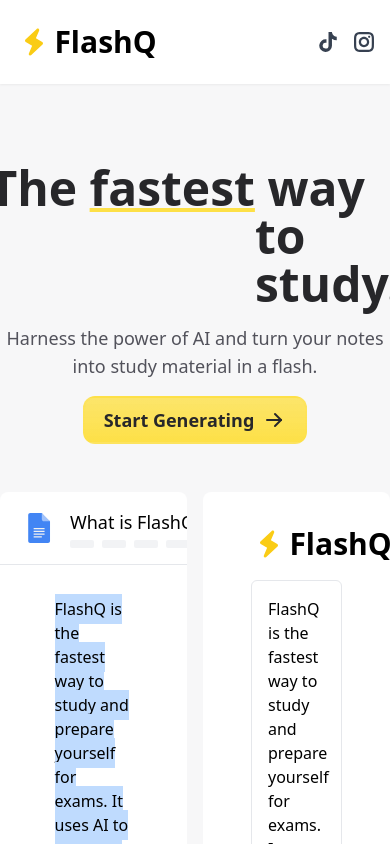
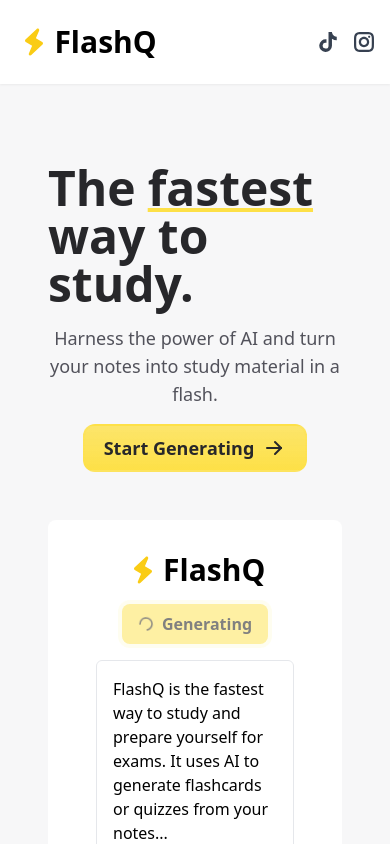
Before and after one commit to AndrewH06/FlashQ, a Next.js app: page / in a window 390 px wide. Shown: the top 844 px of the page. Built offline with nearby package versions, Linux system fonts and the light colour scheme.

Commit message:
✨ Mobile responsive

```diff
--- a/pages/components/Animation.tsx
+++ b/pages/components/Animation.tsx
@@ -1,4 +1,4 @@
-import { useState } from "react";
+import { useEffect, useState } from "react";
 import Cards from "./Animation/Cards";
 import Generator from "./Animation/Generator";
 import Notes from "./Animation/Notes";
@@ -7,13 +7,44 @@
 
 const Animation = () => {
   const [stage, setStage] = useState<Stages>("notes");
+  const [width, setWidth] = useState<number>();
+  const [isMobile, setIsMobile] = useState<boolean>(false);
 
-  const notes = `FlashQ is the fastest way to study and prepare yourself for exams. It uses AI to generate flashcards or quizzes from your notes. FlashQ saves you from the hassle of retyping your notes into studyable questions. You focus on the notes, we will do the rest. It's as simple as pasting your notes and clicking a button! You can then study these flashcards and test yourself to prepare for your exam.`;
+  useEffect(() => {
+    if (typeof window !== "undefined") {
+      const handleResize = function (): void {
+        setWidth(window.innerWidth);
+      };
+      window.addEventListener("resize", handleResize);
+      handleResize();
+      return () => window.removeEventListener("resize", handleResize);
+    }
+  }, []);
+
+  useEffect(() => {
+    if (!width || width <= 768) {
+      setIsMobile(true);
+    } else setIsMobile(false);
+  }, [width]);
+
+  const notes = isMobile
+    ? `FlashQ is the fastest way to study and prepare yourself for exams. It uses AI to generate flashcards or quizzes from your notes...`
+    : `FlashQ is the fastest way to study and prepare yourself for exams. It uses AI to generate flashcards or quizzes from your notes. FlashQ saves you from the hassle of retyping your notes into studyable questions. You focus on the notes, we will do the rest. It's as simple as pasting your notes and clicking a button! You can then study these flashcards and test yourself to prepare for your exam.`;
 
   return (
-    <div className="flex gap-4 w-full justify-center">
-      <Notes stage={stage} setStage={setStage} text={notes} />
-      <Generator stage={stage} setStage={setStage} text={notes} />
+    <div className="flex gap-4 w-full justify-center min-h-[240px]">
+      <Notes
+        isMobile={isMobile}
+        stage={stage}
+        setStage={setStage}
+        text={notes}
+      />
+      <Generator
+        isMobile={isMobile}
+        stage={stage}
+        setStage={setStage}
+        text={notes}
+      />
       <Cards stage={stage} setStage={setStage} />
     </div>
   );
--- a/pages/components/Animation/Cards.tsx
+++ b/pages/components/Animation/Cards.tsx
@@ -29,7 +29,7 @@
         <motion.div
           initial={{ opacity: 0 }}
           animate={{ opacity: 1, transition: { delay: 0.5 } }}
-          className="absolute w-full max-w-[45%]">
+          className="absolute flex w-full justify-center">
           <FlashCardPreview text={cards} key={0} />
         </motion.div>
       )}
--- a/pages/components/Animation/Generator.tsx
+++ b/pages/components/Animation/Generator.tsx
@@ -4,9 +4,14 @@
 import { TiFlash } from "react-icons/ti";
 import { BiLoaderAlt } from "react-icons/bi";
 
-type Props = { stage: Stages; setStage: (stage: Stages) => void; text: string };
+type Props = {
+  isMobile: boolean;
+  stage: Stages;
+  setStage: (stage: Stages) => void;
+  text: string;
+};
 
-const Generator: React.FC<Props> = ({ stage, setStage, text }) => {
+const Generator: React.FC<Props> = ({ isMobile, stage, setStage, text }) => {
   const generateButtonRef = useRef<HTMLButtonElement>(null);
   const [pasteText, setPasteText] = useState<boolean>(false);
 
@@ -33,7 +38,7 @@
           exit={{ opacity: 0 }}
           className="relative bg-white w-full rounded-lg overflow-scroll">
           <div className="relative px-12 py-8 flex flex-col items-center justify-center">
-            <div className="flex items-center gap-2 w-full justify-between mb-4">
+            <div className="flex flex-col gap-4 md:gap-2 md:flex-row items-center w-full justify-between mb-4">
               <h1 className="flex gap-[0.15rem] justify-center text-3xl font-bold">
                 <TiFlash className="text-yellow-400 text-4xl" />
                 FlashQ
--- a/pages/components/Animation/Notes.tsx
+++ b/pages/components/Animation/Notes.tsx
@@ -6,12 +6,13 @@
 import GoogleDocsLogo from "./GoogleDocsLogo";
 
 type Props = {
+  isMobile: boolean;
   stage: Stages;
   setStage: (stage: Stages) => void;
   text: string;
 };
 
-const Notes: React.FC<Props> = ({ stage, setStage, text }) => {
+const Notes: React.FC<Props> = ({ isMobile, stage, setStage, text }) => {
   const [currentCharHighlight, setCurrentCharHighlight] = useState<number>(0);
 
   const chars = Array.from({ length: text?.length }).map((_, i) => {
@@ -46,12 +47,12 @@
 
   return (
     <AnimatePresence>
-      {stage === "notes" || stage === "generator" ? (
+      {stage === "notes" || (stage === "generator" && !isMobile) ? (
         <motion.div
           initial={{ opacity: 0, x: 30 }}
           animate={{ opacity: 1, x: 0 }}
           exit={{ opacity: 0 }}
-          className="bg-white w-full max-w-[50%] rounded-lg overflow-scroll">
+          className="absolute md:relative bg-white w-full max-w-[80%] md:max-w-[50%] rounded-lg overflow-scroll">
           <div className="flex items-center justify-between w-full border-b border-black-20 py-4 px-6">
             <div className="flex items-center gap-4">
               <GoogleDocsLogo className="text-3xl" />
@@ -67,9 +68,11 @@
                 </div>
               </div>
             </div>
-            <div>
-              <div className="h-10 w-10 bg-gray-200/50 rounded-full" />
-            </div>
+            {!isMobile && (
+              <div>
+                <div className="h-10 w-10 bg-gray-200/50 rounded-full" />
+              </div>
+            )}
           </div>
           <div className="relative px-16 py-8 flex flex-col items-center justify-center">
             <p className="overflow">
--- a/pages/components/FlashCardPreview.tsx
+++ b/pages/components/FlashCardPreview.tsx
@@ -37,10 +37,10 @@
     return <div className="text-center">Error, please try again later.</div>;
 
   return (
-    <div className="flex flex-col w-full gap-2">
+    <div className="flex flex-col w-full max-w-[320px] md:max-w-[650px] gap-2">
       <div className="flex gap-2 items-center">
         <div
-          className="flex min-h-[325px] w-full transition-all duration-150"
+          className="flex min-h-[240px] md:min-h-[325px] w-full transition-all duration-150"
           style={{
             transform: leave ? "translateX(-75px)" : "",
             opacity: leave ? 0 : 1,
--- a/pages/flashcard.tsx
+++ b/pages/flashcard.tsx
@@ -35,9 +35,11 @@
   const [loading, setLoading] = useState<boolean>(false);
   const [donezo, setDonezo] = useState<boolean>(false);
   const [copied, setCopied] = useState<boolean>(false);
+  const [error, setError] = useState<boolean>(false);
   const parent = useRef(null);
 
   const callApi = async (input: string) => {
+    try {
       setLoading(true);
 
       const response = await fetch("/api/generate-flash", {
@@ -63,7 +65,10 @@
         };
         setCards(newCards);
       } else {
-      // error
+        setError(true);
+      }
+    } catch (err) {
+      setError(true);
     }
   };
 
@@ -83,21 +88,25 @@
     parent.current && autoAnimate(parent.current);
   }, [parent]);
 
+  if (error) <div>Sorry there was an error, please try again later.</div>;
+
   return (
     <div className="min-h-screen pb-16 bg-zinc-100/70">
       <Header />
       <main
         ref={parent}
-        className="flex flex-col gap-6 items-center px-4 md:px-20 mt-20">
+        className="flex flex-col gap-6 items-center px-12 md:px-36 mt-20">
         {!donezo && (
           <div className="w-full max-w-7xl flex flex-col gap-8">
             <div className="text-center items-center flex flex-col gap-4">
-              <div className="flex text-4xl font-bold">
-                <h4>Let's make&nbsp;</h4>
+              <div className="flex flex-col md:flex-row text-5xl md:gap-3 font-bold">
+                <h4>Make some</h4>
+                <div className="flex">
                   <h4 className="underline decoration-yellow-300 decoration-4 underline-offset-2">
                     flashcards
                   </h4>
                   <h4>.</h4>
+                </div>
               </div>
               <p className="text-zinc-600 text-lg text-center max-w-[500px] word-break">
                 Paste in your notes and we'll do the rest.
--- a/pages/index.tsx
+++ b/pages/index.tsx
@@ -1,9 +1,7 @@
 "use client";
-import Head from "next/head";
 import Link from "next/link";
 import { useState } from "react";
 import { TbArrowRight } from "react-icons/tb";
-import { TiFlash } from "react-icons/ti";
 import Animation from "./components/Animation";
 import Header from "./components/Header";
 
@@ -27,16 +25,18 @@
 
   return (
     <>
-      <div className="min-h-screen bg-zinc-100/70">
+      <div className="min-h-screen bg-zinc-100/70 pb-24">
         <Header />
-        <main className="flex flex-col items-center gap-12">
+        <main className="flex flex-col items-center gap-12 px-12 md:px-36">
           <div className="flex flex-col items-center mt-20 gap-4">
-            <div className="flex font-bold text-5xl text-zinc-800">
-              <h2>The&nbsp;</h2>
-              <h2 className="underline decoration-yellow-300 decoration-4 underline-offset-2">
-                fastest
-              </h2>
-              <h2>&nbsp;way to study.</h2>
+            <div className="flex flex-col md:gap-3 md:flex-row font-bold text-5xl text-zinc-800">
+              <div className="flex gap-3">
+                <h2>The</h2>
+                <h2 className="underline decoration-yellow-300 decoration-6 underline-offset-2">
+                  fastest
+                </h2>
+              </div>
+              <h2>way to study.</h2>
             </div>
             <p className="text-zinc-600 text-lg text-center max-w-[500px] word-break">
               Harness the power of AI and turn your notes into study material in
@@ -56,9 +56,7 @@
               />
             </Link>
           </div>
-          <div className="w-full max-w-7xl h-[380px]">
-            <Animation />
-          </div>
+          <Animation />
         </main>
       </div>
     </>
```
Lines whose indentation alone changed are shown as unchanged.
